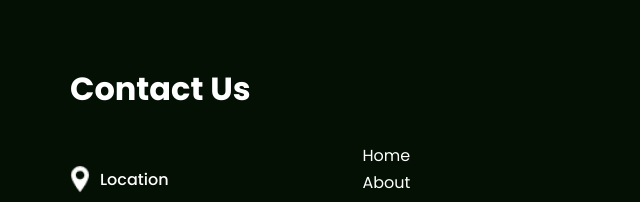
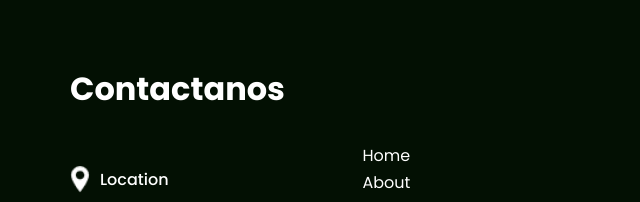
Before and after one commit to Liquenson/tbcstudio, a plain HTML site: page about.html in a window 1280 px wide. Shown: the part 1163-1365 px from the top of the page, 0-640 px from the left. Drawn offline with nearby package versions, Linux system fonts and the light colour scheme.

Commit message:
new data

```diff
--- a/about.html
+++ b/about.html
@@ -115,7 +115,7 @@
       <div class="container">
         <div class="heading_container">
           <h2>
-            Contact Us
+            Contactanos
           </h2>
         </div>
         <div class="info_main">
```
Also changed, not shown: blog.html (+1 -1 lines).
